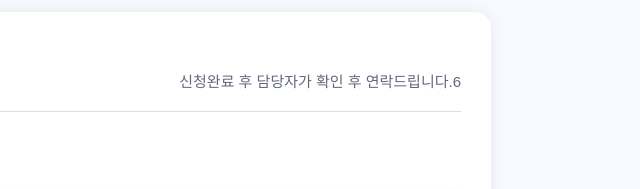
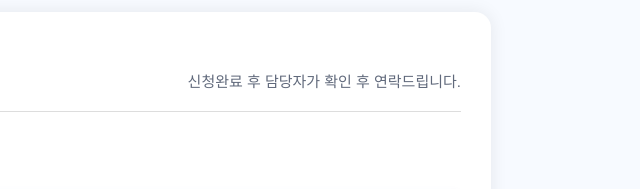
Before and after one commit to d1mj9182/d1mj1, a plain HTML site: page index.html in a window 1280 px wide. Shown: the part 331-520 px from the top of the page, 609-1249 px from the left. Drawn offline with Linux system fonts and the light colour scheme.

Commit message:
Update index.html

```diff
--- a/index.html
+++ b/index.html
@@ -74,7 +74,7 @@
   <div class="wrapper">
     <div class="header">
       <h2>가입신청서</h2>
-      <p>신청완료 후 담당자가 확인 후 연락드립니다.6</p>
+      <p>신청완료 후 담당자가 확인 후 연락드립니다.</p>
     </div>
     <form id="applicationForm" onsubmit="return handleSubmit(event)">
       <!-- 가입자정보 -->
```
